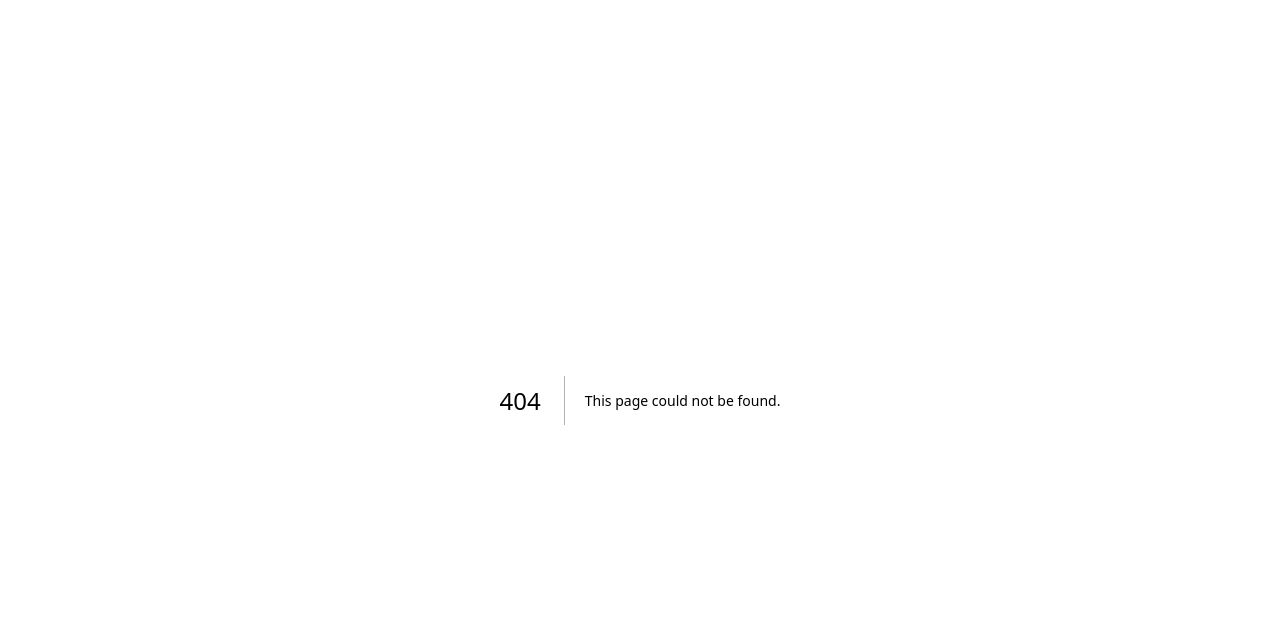
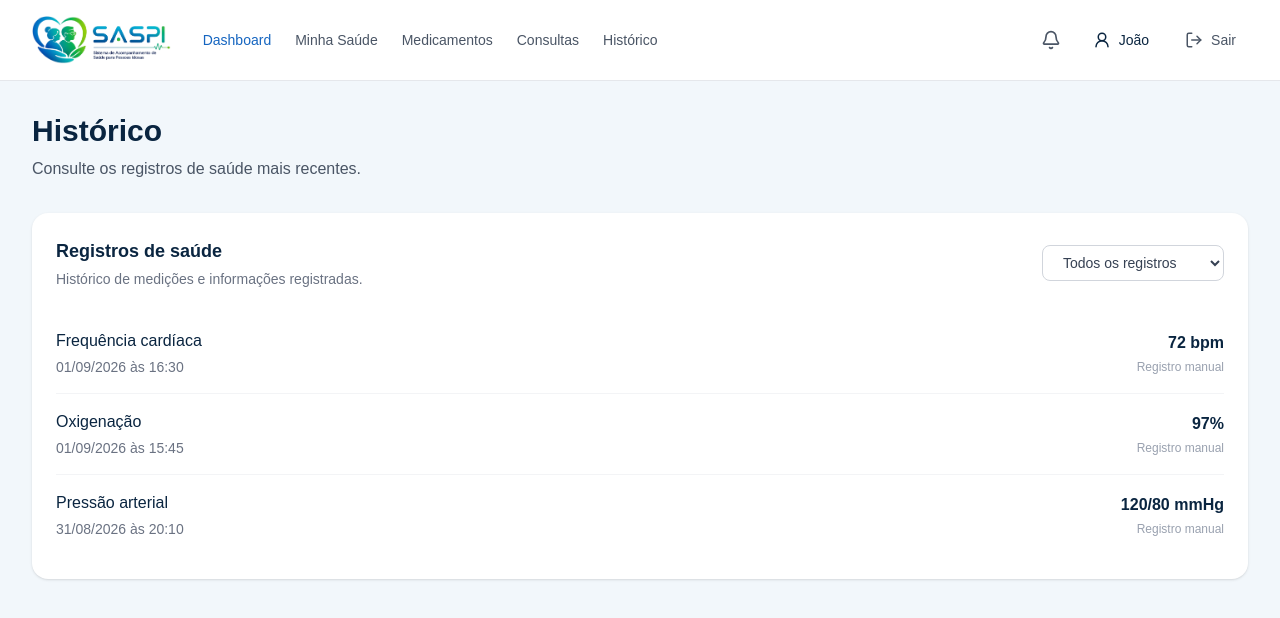
Before and after one commit to MiguelHelen/S.A.S.P.I-Sistema-de-Acompanhamento-de-Saude-para-Pessoas-Idosas-, a Next.js app: page /dashboard/historico in a window 1280 px wide. Before the commit this address had no page. Shown: the top 618 px of the page. Built offline with nearby package versions, Linux system fonts and the light colour scheme.

Commit message:
feat: adiciona pagina de historico de saude

```diff
--- /dev/null
+++ b/src/app/dashboard/historico/page.tsx
@@ -0,0 +1,102 @@
+import DashboardNavbar from "@/components/DashboardNavbar";
+export default function Historico() {
+  return (
+    <main className="min-h-screen bg-[#F2F7FB]">
+      <DashboardNavbar />
+
+      <div className="mx-auto max-w-7xl px-4 py-8 md:px-8">
+        <div>
+          <h1 className="text-2xl font-bold text-[#0A2540] md:text-3xl">
+            Histórico
+          </h1>
+
+          <p className="mt-2 text-gray-600">
+            Consulte os registros de saúde mais recentes.
+          </p>
+        </div>
+
+        <section className="mt-8 rounded-2xl bg-white p-6 shadow-sm">
+          <div className="flex flex-col gap-4 sm:flex-row sm:items-center sm:justify-between">
+            <div>
+              <h2 className="text-lg font-semibold text-[#0A2540]">
+                Registros de saúde
+              </h2>
+
+              <p className="mt-1 text-sm text-gray-500">
+                Histórico de medições e informações registradas.
+              </p>
+            </div>
+
+            <select className="rounded-lg border border-gray-300 px-4 py-2 text-sm text-gray-700 outline-none focus:border-[#1565C0]">
+              <option>Todos os registros</option>
+              <option>Frequência cardíaca</option>
+              <option>Oxigenação</option>
+              <option>Pressão arterial</option>
+            </select>
+          </div>
+
+          <div className="mt-6 divide-y divide-gray-100">
+            <div className="flex flex-col gap-3 py-4 sm:flex-row sm:items-center sm:justify-between">
+              <div>
+                <p className="font-medium text-[#0A2540]">
+                  Frequência cardíaca
+                </p>
+
+                <p className="mt-1 text-sm text-gray-500">
+                  01/09/2026 às 16:30
+                </p>
+              </div>
+
+              <div className="sm:text-right">
+                <p className="font-semibold text-[#0A2540]">72 bpm</p>
+                <p className="mt-1 text-xs text-gray-400">
+                  Registro manual
+                </p>
+              </div>
+            </div>
+
+            <div className="flex flex-col gap-3 py-4 sm:flex-row sm:items-center sm:justify-between">
+              <div>
+                <p className="font-medium text-[#0A2540]">
+                  Oxigenação
+                </p>
+
+                <p className="mt-1 text-sm text-gray-500">
+                  01/09/2026 às 15:45
+                </p>
+              </div>
+
+              <div className="sm:text-right">
+                <p className="font-semibold text-[#0A2540]">97%</p>
+                <p className="mt-1 text-xs text-gray-400">
+                  Registro manual
+                </p>
+              </div>
+            </div>
+
+            <div className="flex flex-col gap-3 py-4 sm:flex-row sm:items-center sm:justify-between">
+              <div>
+                <p className="font-medium text-[#0A2540]">
+                  Pressão arterial
+                </p>
+
+                <p className="mt-1 text-sm text-gray-500">
+                  31/08/2026 às 20:10
+                </p>
+              </div>
+
+              <div className="sm:text-right">
+                <p className="font-semibold text-[#0A2540]">
+                  120/80 mmHg
+                </p>
+                <p className="mt-1 text-xs text-gray-400">
+                  Registro manual
+                </p>
+              </div>
+            </div>
+          </div>
+        </section>
+      </div>
+    </main>
+  );
+}
```
